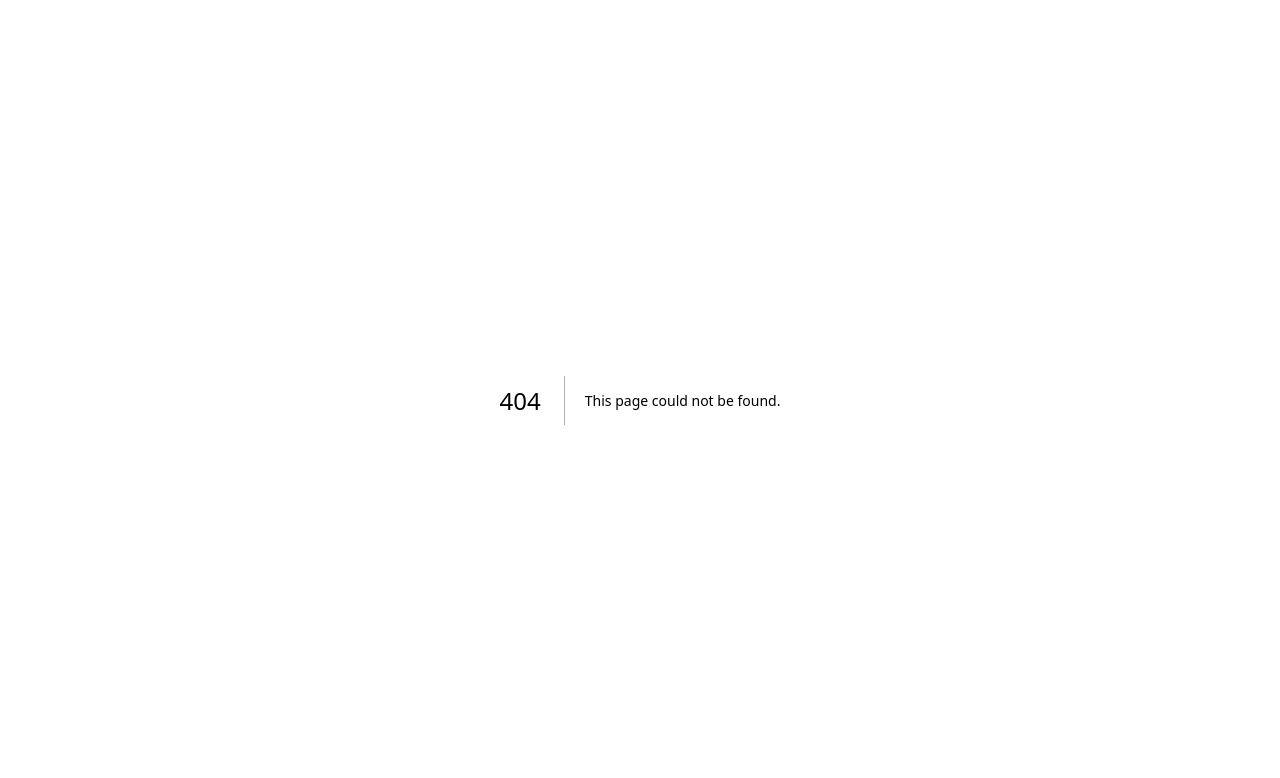
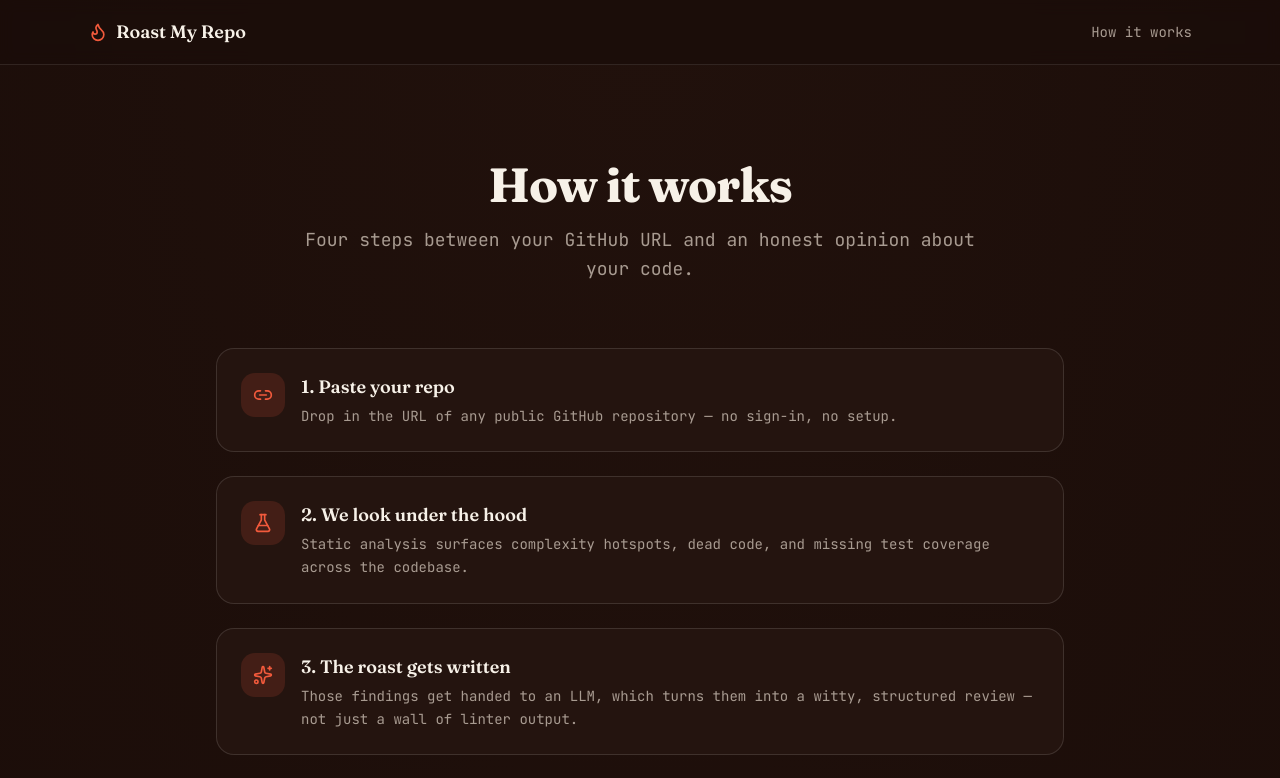
Before and after one commit to kateahn6/rate-my-repo, a Next.js app: page /how-it-works in a window 1280 px wide. Before the commit this address had no page. Shown: the top 778 px of the page. Built offline with nearby package versions, Linux system fonts and the light colour scheme.

Commit message:
Made edits to 'How it works' page

```diff
--- /dev/null
+++ b/app/how-it-works/page.tsx
@@ -0,0 +1,71 @@
+import type { Metadata } from "next";
+import { FlaskConical, Link2, Sparkles, GraduationCap } from "lucide-react";
+
+export const metadata: Metadata = {
+  title: "How it works — Roast My Repo",
+  description: "How Roast My Repo turns a GitHub URL into a graded, witty code review.",
+};
+
+const STEPS = [
+  {
+    icon: Link2,
+    title: "1. Paste your repo",
+    description:
+      "Drop in the URL of any public GitHub repository — no sign-in, no setup.",
+  },
+  {
+    icon: FlaskConical,
+    title: "2. We look under the hood",
+    description:
+      "Static analysis surfaces complexity hotspots, dead code, and missing test coverage across the codebase.",
+  },
+  {
+    icon: Sparkles,
+    title: "3. The roast gets written",
+    description:
+      "Those findings get handed to an LLM, which turns them into a witty, structured review — not just a wall of linter output.",
+  },
+  {
+    icon: GraduationCap,
+    title: "4. You get graded",
+    description:
+      "A letter grade, a headline roast, and file-by-file comments you can actually act on.",
+  },
+];
+
+export default function HowItWorksPage() {
+  return (
+    <div className="mx-auto w-full max-w-4xl px-6 py-16 sm:py-24">
+      <div className="mx-auto max-w-2xl text-center">
+        <h1 className="font-heading text-4xl font-bold tracking-tight sm:text-5xl">
+          How it works
+        </h1>
+        <p className="mt-4 text-base leading-relaxed text-muted-foreground sm:text-lg">
+          Four steps between your GitHub URL and an honest opinion about your
+          code.
+        </p>
+      </div>
+
+      <ol className="mt-16 flex flex-col gap-6">
+        {STEPS.map((step) => (
+          <li
+            key={step.title}
+            className="flex items-start gap-4 rounded-2xl border border-border bg-card p-6"
+          >
+            <div className="flex size-11 shrink-0 items-center justify-center rounded-xl bg-primary/15 text-primary">
+              <step.icon aria-hidden="true" className="size-5" />
+            </div>
+            <div>
+              <h2 className="font-heading text-lg font-semibold text-foreground">
+                {step.title}
+              </h2>
+              <p className="mt-1 text-sm leading-relaxed text-muted-foreground">
+                {step.description}
+              </p>
+            </div>
+          </li>
+        ))}
+      </ol>
+    </div>
+  );
+}
--- a/app/layout.tsx
+++ b/app/layout.tsx
@@ -1,4 +1,6 @@
 import "./globals.css";
+import { Navbar } from "@/components/roast/navbar";
+import { Footer } from "@/components/roast/footer";
 
 export const metadata = {
   title: "Roast My Repo",
@@ -14,7 +16,13 @@ export default function RootLayout({ children }: { children: React.ReactNode })
           rel="stylesheet"
         />
       </head>
-      <body>{children}</body>
+      <body>
+        <div className="flex min-h-screen flex-col">
+          <Navbar />
+          <main className="flex-1">{children}</main>
+          <Footer />
+        </div>
+      </body>
     </html>
   );
 }
--- a/app/page.tsx
+++ b/app/page.tsx
@@ -1,12 +1,10 @@
 "use client";
 
 import { useState } from "react";
-import { Navbar } from "@/components/roast/navbar";
 import { Hero } from "@/components/roast/hero";
 import { ResultCard, type RoastResponse } from "@/components/roast/result-card";
 import { FeatureSection } from "@/components/roast/feature-section";
 import { QuoteSection } from "@/components/roast/quote-section";
-import { Footer } from "@/components/roast/footer";
 
 export default function Home() {
   const [repoUrl, setRepoUrl] = useState("");
@@ -37,9 +35,7 @@ export default function Home() {
   }
 
   return (
-    <div className="flex min-h-screen flex-col">
-      <Navbar />
-      <main className="flex-1">
+    <>
       <Hero
         repoUrl={repoUrl}
         onRepoUrlChange={setRepoUrl}
@@ -50,8 +46,6 @@ export default function Home() {
       {result && <ResultCard result={result} />}
       <FeatureSection />
       <QuoteSection />
-      </main>
-      <Footer />
-    </div>
+    </>
   );
 }
--- a/components/roast/feature-section.tsx
+++ b/components/roast/feature-section.tsx
@@ -23,7 +23,7 @@ const FEATURES = [
 
 export function FeatureSection() {
   return (
-    <section id="how-it-works" className="mx-auto w-full max-w-6xl px-6 py-16 sm:py-24">
+    <section className="mx-auto w-full max-w-6xl px-6 py-16 sm:py-24">
       <div className="grid gap-6 sm:grid-cols-3">
         {FEATURES.map((feature) => (
           <FeatureCard key={feature.title} {...feature} />
--- a/components/roast/footer.tsx
+++ b/components/roast/footer.tsx
@@ -1,13 +1,7 @@
+import Link from "next/link";
 import { Flame } from "lucide-react";
-import { GithubMark } from "./github-mark";
 
-const FOOTER_LINKS = [
-  { label: "About", href: "#about" },
-  { label: "How it works", href: "#how-it-works" },
-  { label: "Examples", href: "#try-it" },
-];
-
-const GITHUB_REPO_URL = "https://github.com/kateahn6/rate-my-repo";
+const FOOTER_LINKS = [{ label: "How it works", href: "/how-it-works" }];
 
 export function Footer() {
   return (
@@ -25,23 +19,14 @@ export function Footer() {
 
         <nav aria-label="Footer" className="flex items-center gap-6">
           {FOOTER_LINKS.map((link) => (
-            <a
+            <Link
               key={link.href}
               href={link.href}
               className="text-sm text-muted-foreground transition-colors hover:text-foreground"
             >
               {link.label}
-            </a>
+            </Link>
           ))}
-          <a
-            href={GITHUB_REPO_URL}
-            target="_blank"
-            rel="noopener noreferrer"
-            aria-label="View source on GitHub"
-            className="text-muted-foreground transition-colors hover:text-foreground"
-          >
-            <GithubMark className="size-5" />
-          </a>
         </nav>
       </div>
     </footer>
--- a/components/roast/hero.tsx
+++ b/components/roast/hero.tsx
@@ -11,7 +11,7 @@ interface HeroProps {
 
 export function Hero({ repoUrl, onRepoUrlChange, onSubmit, loading, error }: HeroProps) {
   return (
-    <section id="about" className="mx-auto w-full max-w-6xl px-6 pt-16 pb-8 sm:pt-24">
+    <section className="mx-auto w-full max-w-6xl px-6 pt-16 pb-8 sm:pt-24">
       <div className="animate-roast-fade-in mx-auto flex max-w-xl flex-col items-center gap-6 text-center">
         <h1 className="font-heading text-5xl leading-[1.05] font-bold tracking-tight sm:text-6xl">
           <span className="text-primary">Roast</span>{" "}
@@ -22,7 +22,7 @@ export function Hero({ repoUrl, onRepoUrlChange, onSubmit, loading, error }: Her
           constructive roast.
         </p>
 
-        <div id="try-it" className="flex w-full flex-col gap-3">
+        <div className="flex w-full flex-col gap-3">
           <RepoInput
             value={repoUrl}
             onChange={onRepoUrlChange}
--- a/components/roast/navbar.tsx
+++ b/components/roast/navbar.tsx
@@ -1,18 +1,10 @@
 "use client";
 
 import { useState } from "react";
+import Link from "next/link";
 import { Flame, Menu, X } from "lucide-react";
-import { GithubMark } from "./github-mark";
 
-// The app is a single page today, so these are in-page anchors rather than
-// routes — wire them to real routes if/when this project grows separate pages.
-const NAV_LINKS = [
-  { label: "About", href: "#about" },
-  { label: "How it works", href: "#how-it-works" },
-  { label: "Examples", href: "#try-it" },
-];
-
-const GITHUB_REPO_URL = "https://github.com/kateahn6/rate-my-repo";
+const NAV_LINKS = [{ label: "How it works", href: "/how-it-works" }];
 
 export function Navbar() {
   const [mobileOpen, setMobileOpen] = useState(false);
@@ -20,30 +12,21 @@ export function Navbar() {
   return (
     <header className="sticky top-0 z-40 border-b border-border/80 bg-background/95 backdrop-blur supports-backdrop-filter:bg-background/80">
       <div className="mx-auto flex h-16 w-full max-w-6xl items-center justify-between px-6">
-        <a href="#about" className="flex items-center gap-2 font-heading text-lg font-semibold text-foreground">
+        <Link href="/" className="flex items-center gap-2 font-heading text-lg font-semibold text-foreground">
           <Flame className="size-5 text-primary" aria-hidden="true" />
           Roast My Repo
-        </a>
+        </Link>
 
         <nav aria-label="Primary" className="hidden items-center gap-8 md:flex">
           {NAV_LINKS.map((link) => (
-            <a
+            <Link
               key={link.href}
               href={link.href}
               className="text-sm text-muted-foreground transition-colors hover:text-foreground"
             >
               {link.label}
-            </a>
+            </Link>
           ))}
-          <a
-            href={GITHUB_REPO_URL}
-            target="_blank"
-            rel="noopener noreferrer"
-            aria-label="View source on GitHub"
-            className="text-muted-foreground transition-colors hover:text-foreground"
-          >
-            <GithubMark className="size-5" />
-          </a>
         </nav>
 
         <button
@@ -65,25 +48,15 @@ export function Navbar() {
           className="flex flex-col gap-1 border-t border-border/80 px-6 py-4 md:hidden"
         >
           {NAV_LINKS.map((link) => (
-            <a
+            <Link
               key={link.href}
               href={link.href}
               onClick={() => setMobileOpen(false)}
               className="rounded-lg px-2 py-2.5 text-sm text-muted-foreground transition-colors hover:bg-secondary hover:text-foreground"
             >
               {link.label}
-            </a>
+            </Link>
           ))}
-          <a
-            href={GITHUB_REPO_URL}
-            target="_blank"
-            rel="noopener noreferrer"
-            onClick={() => setMobileOpen(false)}
-            className="flex items-center gap-2 rounded-lg px-2 py-2.5 text-sm text-muted-foreground transition-colors hover:bg-secondary hover:text-foreground"
-          >
-            <GithubMark className="size-4" />
-            GitHub
-          </a>
         </nav>
       )}
     </header>
```
Lines whose indentation alone changed are shown as unchanged.
